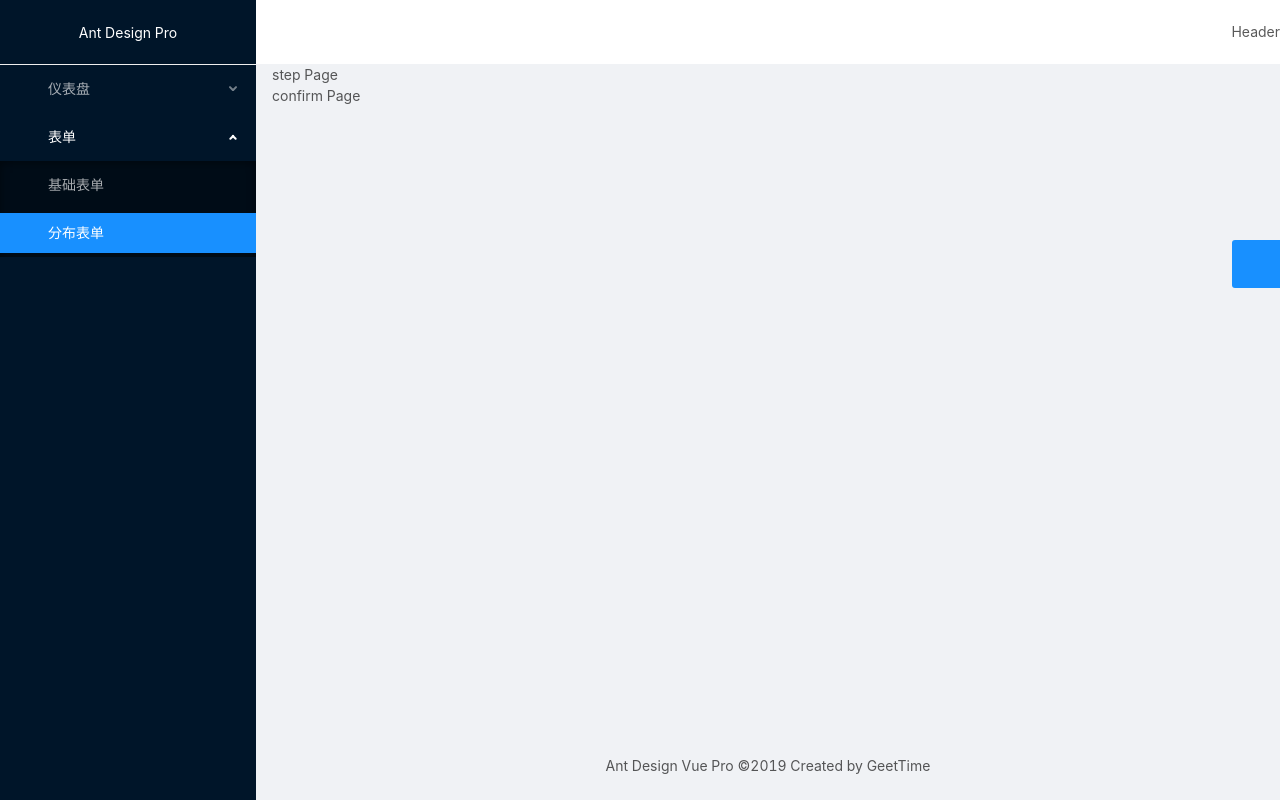
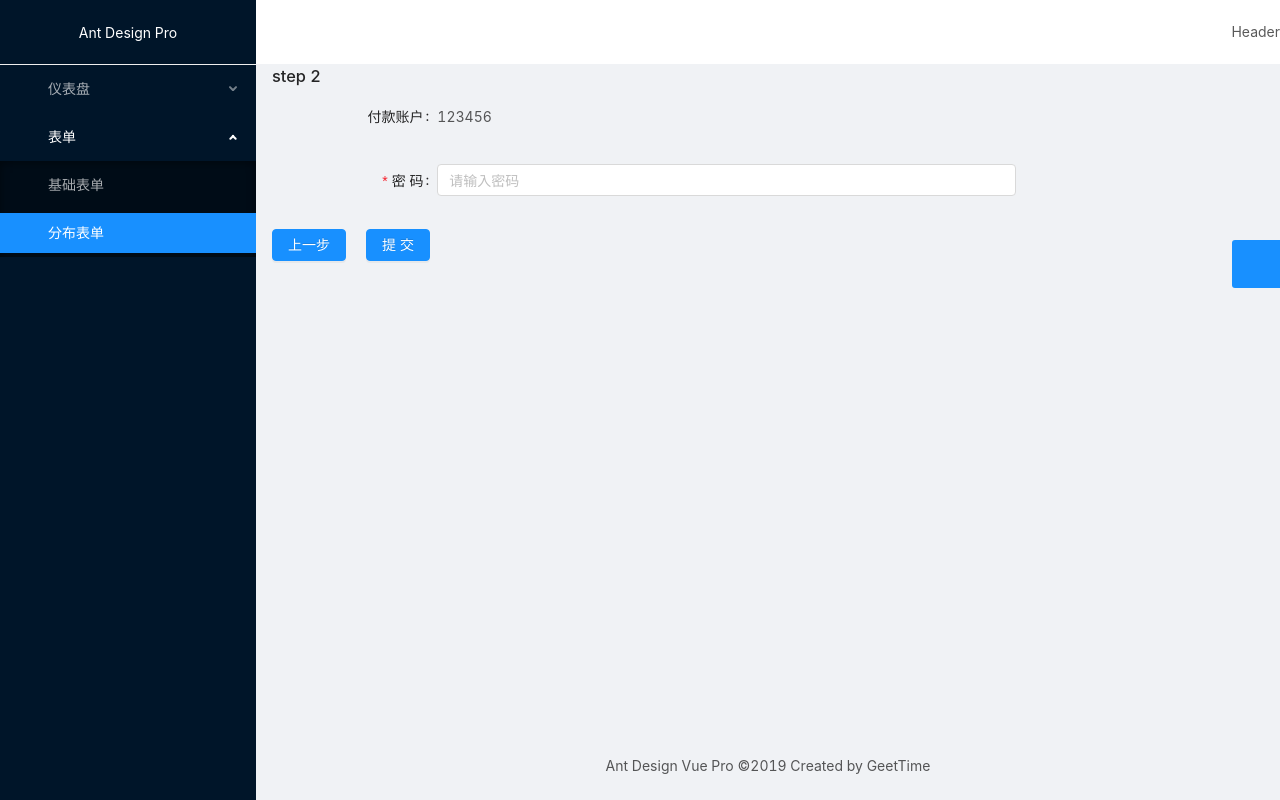
Before and after one commit to AceLynn/ant-design-pro-vue, a Vue app: page /form/step-form/confirm in a window 1280 px wide. Built offline with nearby package versions, Linux system fonts and the light colour scheme; the HTML template or start-up script is replaced by a standard one.

Commit message:
feat: 44分布表单的创建

```diff
--- /dev/null
+++ b/mock/form.js
@@ -0,0 +1,17 @@
+// 只有mock文件还不够
+// 需要在vue.config.js中配置devServer的proxy
+function form(requestMethod) {
+  let res = null;
+  switch (requestMethod) {
+    case "POST":
+      res = { message: "ok" };
+      break;
+    default:
+      res = null;
+  }
+  return res;
+}
+
+// 因为mock是在node下运行
+// 需要node的CommonJS模块规范
+module.exports = form;
--- a/src/config/api.js
+++ b/src/config/api.js
@@ -1,5 +1,6 @@
 const url = {
-  getChart: "/api/dashboard/chart"
+  getChart: "/api/dashboard/chart",
+  getForm: "/api/form"
 };
 
 export default url;
--- a/src/store/index.js
+++ b/src/store/index.js
@@ -1,5 +1,6 @@
 import Vue from "vue";
 import Vuex from "vuex";
+import form from "./modules/form";
 
 Vue.use(Vuex);
 
@@ -7,5 +8,7 @@
   state: {},
   mutations: {},
   actions: {},
-  modules: {}
+  modules: {
+    form
+  }
 });
--- /dev/null
+++ b/src/store/modules/form.js
@@ -0,0 +1,52 @@
+// 创建分布表单
+// 当表单比较复杂时，可以拆分为分布表单
+
+import router from "../../router";
+import request from "../../utils/request";
+
+// 定义state
+const state = {
+  // 创建分布表单
+  step: {
+    // 付款账号
+    payAccount: "123456",
+    password: ""
+  }
+};
+
+// 定义actions，是一个异步的
+// 使用es6的 async 和 await
+const actions = {
+  async submitStepForm({ commit }, { payload }) {
+    await request({
+      url: "/api/form",
+      method: "POST",
+      data: payload
+    });
+    // saveStepFormData是一个mutations方法
+    commit("saveStepFormData", { payload });
+    // router跳转
+    router.push("/form/step-form/result");
+  }
+};
+
+// mutations
+const mutations = {
+  saveStepFormData(state, { payload }) {
+    // 改变state的值
+    state.step = {
+      // 先引入原先的信息
+      ...state.step,
+      // 导入payload的信息
+      ...payload
+    };
+  }
+};
+
+export default {
+  // 打开命名空间
+  namespaced: true,
+  state,
+  actions,
+  mutations
+};
--- a/src/views/Forms/StepForm/Step1.vue
+++ b/src/views/Forms/StepForm/Step1.vue
@@ -1,9 +1,75 @@
 <template>
-  <div>info Page</div>
+  <div>
+    <h1>step 1</h1>
+    <a-form layout="horizontal" :form="form">
+      <a-form-item
+        label="付款账户"
+        :label-col="formItemLayout.labelCol"
+        :wrapper-col="formItemLayout.wrapperCol"
+      >
+        <a-input
+          v-decorator="[
+            'payAccount',
+            {
+              initialValue: step.payAccount,
+              rules: [
+                {
+                  required: true,
+                  message: '请输入付款账号'
+                }
+              ]
+            }
+          ]"
+          placeholder="请输入付款账号"
+        ></a-input>
+      </a-form-item>
+      <a-form-item>
+        <a-button type="primary" @click="handleSubmit">下一步</a-button>
+      </a-form-item>
+    </a-form>
+  </div>
 </template>
 
 <script>
-export default {};
+export default {
+  data() {
+    // create一个form实例
+    this.form = this.$form.createForm(this);
+    return {
+      // 布局配置
+      formItemLayout: {
+        labelCol: { span: 4 },
+        wrapperCol: { span: 14 }
+      }
+    };
+  },
+  computed: {
+    step() {
+      // 嵌套比较深，可以用计算属性
+      return this.$store.state.form.step;
+    }
+  },
+  methods: {
+    handleSubmit() {
+      // 定义变量，方便使用
+      const { form, $router, $store } = this;
+      // 表单验证
+      form.validateFields((err, values) => {
+        if (!err) {
+          // 第一步的表单数据存储到vuex的store字段中
+          // 不是提交后台，不是提交异步数据
+          $store.commit({
+            type: "form/saveStepFormData",
+            payload: values
+          });
+
+          // 提交完 router跳到第二步
+          $router.push("/form/step-form/confirm");
+        }
+      });
+    }
+  }
+};
 </script>
 
 <style></style>
--- a/src/views/Forms/StepForm/Step2.vue
+++ b/src/views/Forms/StepForm/Step2.vue
@@ -1,9 +1,90 @@
 <template>
-  <div>confirm Page</div>
+  <div>
+    <h1>step 2</h1>
+    <a-form layout="horizontal" :form="form">
+      <a-form-item
+        label="付款账户"
+        :label-col="formItemLayout.labelCol"
+        :wrapper-col="formItemLayout.wrapperCol"
+      >
+        {{ step.payAccount }}
+      </a-form-item>
+      <a-form-item
+        label="密 码"
+        :label-col="formItemLayout.labelCol"
+        :wrapper-col="formItemLayout.wrapperCol"
+      >
+        <a-input
+          v-decorator="[
+            'password',
+            {
+              initialValue: step.password,
+              rules: [
+                {
+                  required: true,
+                  message: '请输入密码'
+                }
+              ]
+            }
+          ]"
+          type="password"
+          placeholder="请输入密码"
+        ></a-input>
+      </a-form-item>
+      <a-form-item>
+        <a-button type="primary" @click="onPrev">上一步</a-button>
+        <a-button
+          style="margin-left: 20px;"
+          type="primary"
+          @click="handleSubmit"
+          >提交</a-button
+        >
+      </a-form-item>
+    </a-form>
+  </div>
 </template>
 
 <script>
-export default {};
+export default {
+  data() {
+    // create一个form实例
+    this.form = this.$form.createForm(this);
+    return {
+      // 布局配置
+      formItemLayout: {
+        labelCol: { span: 4 },
+        wrapperCol: { span: 14 }
+      }
+    };
+  },
+  computed: {
+    step() {
+      // 嵌套比较深，可以用计算属性
+      return this.$store.state.form.step;
+    }
+  },
+  methods: {
+    handleSubmit() {
+      // 定义变量，方便使用
+      const { form, $store, step } = this;
+      // 表单验证
+      form.validateFields((err, values) => {
+        if (!err) {
+          // 第二部是异步提交数据了
+          // dispatch触发actions里的submitStepForm提交后台来触发commit
+          // 最后触发修改信息
+          $store.dispatch({
+            type: "form/submitStepForm",
+            payload: { ...step, ...values }
+          });
+        }
+      });
+    },
+    onPrev() {
+      this.$router.push("/form/step-form/info");
+    }
+  }
+};
 </script>
 
 <style></style>
--- a/src/views/Forms/StepForm/Step3.vue
+++ b/src/views/Forms/StepForm/Step3.vue
@@ -1,5 +1,8 @@
 <template>
-  <div>result Page</div>
+  <div>
+    <h1>step 3: 操作成功</h1>
+    <p>预计2小时到账</p>
+  </div>
 </template>
 
 <script>
--- a/src/views/Forms/StepForm/index.vue
+++ b/src/views/Forms/StepForm/index.vue
@@ -1,6 +1,6 @@
 <template>
   <div>
-    step Page
+    <!-- step Page -->
     <router-view></router-view>
   </div>
 </template>
--- a/vue.config.js
+++ b/vue.config.js
@@ -23,6 +23,7 @@
             // req=拦截到的请求的url路径
             // name = mock请求文件的名字
             // 比如 dashboard_chart
+            // let path = req.path || "";
             const name = req.path
               .split("/api/")[1]
               .split("/")
```
Also changed, not shown: doc/44.md (added, +53 -0 lines).
